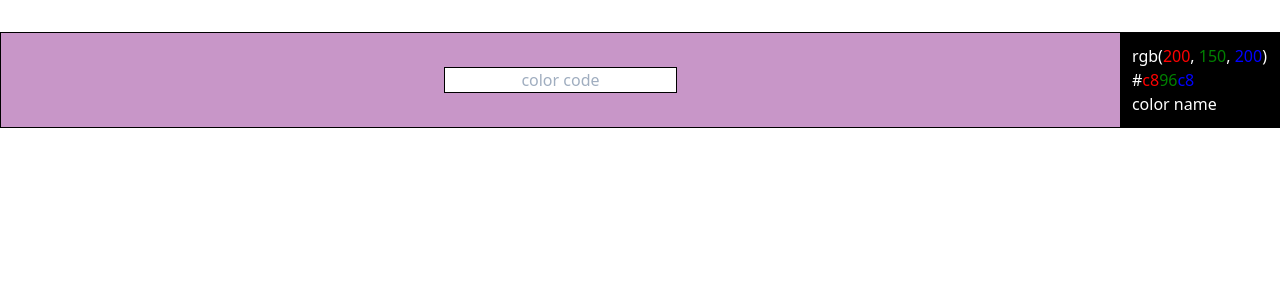
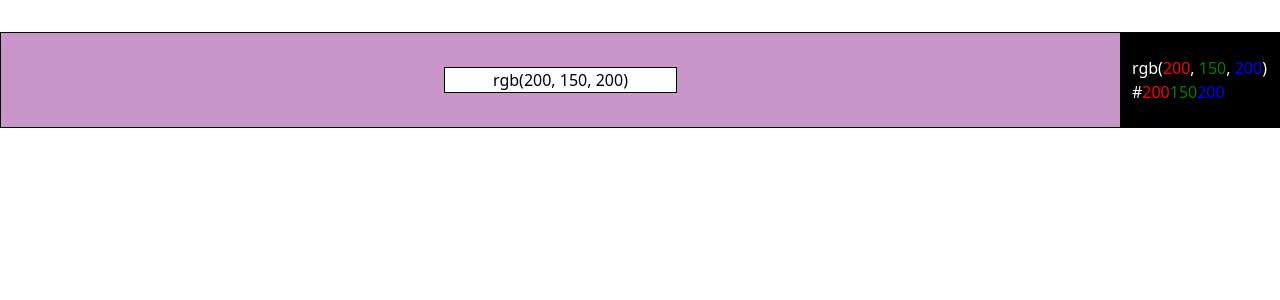
Before and after one commit to reergymerej/colorcodes-improved, a React (Create React App) app: page / in a window 1280 px wide. Shown: the top 300 px of the page. Built offline with nearby package versions, Linux system fonts and the light colour scheme.

Commit message:
Read rgb from input

```diff
--- a/src/components/App.js
+++ b/src/components/App.js
@@ -3,21 +3,63 @@ import { connect } from 'react-redux'
 import { increment, decrement } from '../actions'
 import ColorInfo from './ColorInfo'
 
+const rgbPattern = /.+?(\d+).*?,.*?(\d+).*?,.*?(\d+)/
+
+const parseRGB = (string) => {
+  const matches = rgbPattern.exec(string)
+  if (matches) {
+    const [, r, g, b] = matches
+    return {
+      r,
+      g,
+      b,
+    }
+  }
+  throw new Error(`invalid rgb: ${string}`)
+}
+
+const isRGB = (value) => rgbPattern.test(value)
+
+const getRGB = (value) => {
+  if (isRGB(value)) {
+    return parseRGB(value)
+  }
+  return {}
+}
+
 class App extends Component {
+  state = {
+    value: 'rgb(200, 150, 200)',
+  }
+
+  handleInputChange = (event) => {
+    this.setState({ value: event.target.value })
+  }
+
   render() {
+    const { r, g, b } = getRGB(this.state.value)
+    const name = ''
+
     return (
       <div className="container mx-auto my-8">
         <div>
-          <div className="h-24 flex border border-black" style={{background: 'rgb(200, 150, 200)'}}>
+          <div className="h-24 flex border border-black" style={{background: this.state.value }}>
 
             <div className="flex-1 flex justify-center items-center">
               <input
+                value={this.state.value}
                 className="text-center border border-black"
                 placeholder="color code"
+                onChange={this.handleInputChange}
               />
             </div>
 
-            <ColorInfo />
+            <ColorInfo
+              name={name}
+              r={r}
+              g={g}
+              b={b}
+            />
 
           </div>
         </div>
--- a/src/components/ColorInfo.js
+++ b/src/components/ColorInfo.js
@@ -43,20 +43,20 @@ const Hex = ({ r = 0, g = 0, b = 0 }) => (
   </div>
 )
 
-const ColorInfo = () => (
+const ColorInfo = ({ r = 0, g = 0, b = 0, name = '' }) => (
   <div className="p-3 flex flex-col justify-center bg-black text-white">
     <RGB
-      r={200}
-      g={150}
-      b={200}
+      r={r}
+      g={g}
+      b={b}
     />
     <Hex
-      r={200}
-      g={150}
-      b={200}
+      r={r}
+      g={g}
+      b={b}
     />
     <div>
-      color name
+      {name}
     </div>
   </div>
 )
```
